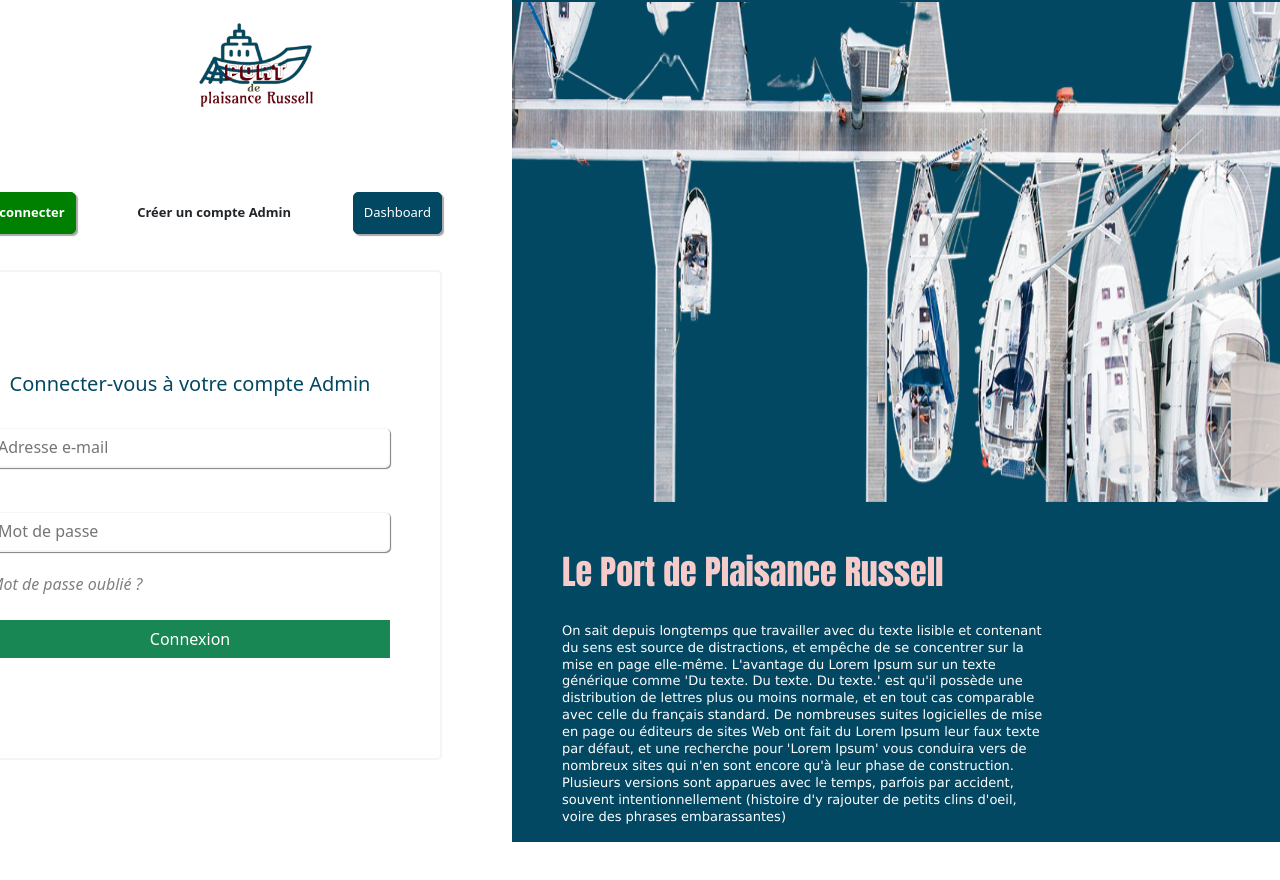
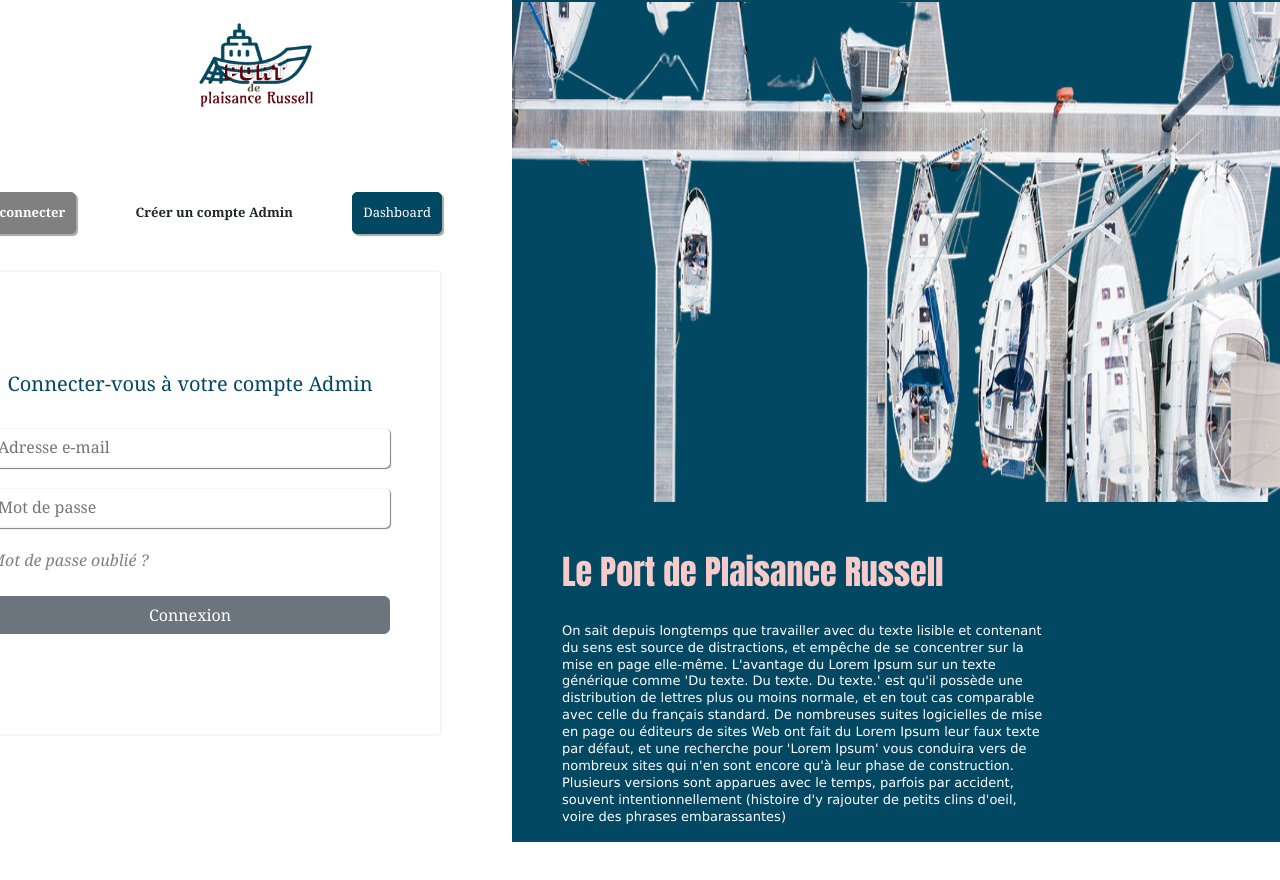
Before and after one commit to clessmatthaus/APIREST-PLAISSANCE-RUSSEL, a React (Create React App) app in the folder front-end/plaissance-russell-api/: page / in a window 1280 px wide. Shown: the top 880 px of the page. Built offline with nearby package versions, Linux system fonts and the light colour scheme.

Commit message:
update project

```diff
--- a/front-end/plaissance-russell-api/package.json
+++ b/front-end/plaissance-russell-api/package.json
@@ -17,6 +17,7 @@
     "react-redux": "^9.1.0",
     "react-router-dom": "^6.22.0",
     "react-scripts": "5.0.1",
+    "react-spinners": "^0.13.8",
     "web-vitals": "^2.1.4"
   },
   "scripts": {
--- a/front-end/plaissance-russell-api/src/App.js
+++ b/front-end/plaissance-russell-api/src/App.js
@@ -10,6 +10,7 @@ import Reset from './components/Log/Reset';
 import Reservations from './pages/Reservations';
 import DashBoardContent from './pages/DashBoardContent';
 import Auth from './pages/Auth';
+
 
 function App() {
   return (
--- a/front-end/plaissance-russell-api/src/components/Log/Index.css
+++ b/front-end/plaissance-russell-api/src/components/Log/Index.css
@@ -133,18 +133,18 @@ p{
 }
 .li-btn1{
    padding:10px;
-   background-color:green;
+   background-color:gray;
    color:white;
-   border:1px solid green;
+   border:1px solid gray;
    border-radius:5px;
    transition: 0.3s;
    box-shadow: 2px 2px 1px rgba(51, 51, 51, 0.418);
 }
 .li-btn2{
    padding:10px;
-   background-color:red;
+   background-color:black;
    color:white;
-   border:1px solid red;
+   border:1px solid black;
    border-radius:5px;
    transition: 0.3s;
    box-shadow: 2px 2px 1px rgba(51, 51, 51, 0.418);
--- a/front-end/plaissance-russell-api/src/components/Log/SignIn.js
+++ b/front-end/plaissance-russell-api/src/components/Log/SignIn.js
@@ -6,70 +6,27 @@ import axios from 'axios';
 import { Link } from 'react-router-dom';
 
 const SignIn = () => {
- const [email, setEmail] = useState('');
-  const [password, setPassword] = useState('');
 
-  const handleLogin = (e) => {
-    e.preventDefault();
-    const emailError = document.querySelector('.email.error');
-    const passwordError = document.querySelector('.password.error');
-
-    axios({
-      method: "post",
-      url: `${process.env.REACT_APP_API_URL}api/user/login`,
-      withCredentials: true,
-      data: {
-        email,
-        password,
-      }
-    }).then((res) => {
-      console.log(res);
-      if (res.data.errors) {
-        emailError.innerHTML = res.data.errors.email;
-        passwordError.innerHTML = res.data.errors.password;
-      }else{
-       window.location = "/";
-      }
-    }).catch((err) => {
-      console.log(err)
-    })
-  };
   return (
-    <div>
-
+  <div>
     <div className='form-i'>
       <h5>Connecter-vous à votre compte Admin</h5>
       <br/>
-      <form action=" " onSubmit={handleLogin} id="sign-in-form">
+      <form action=" " id="sign-in-form">
         <input
-         type='email'
-         name='email'
-         placeholder='Adresse e-mail'
-         required
-         className='inputs-forgot'
-         id="email"
-         onChange={(e) => setEmail(e.target.value)}
-         value={email} />
-         <div className="email error"></div>
+         type='email' name='email' placeholder='Adresse e-mail' required
+         className='inputs-forgot' id="email" />
         <br/>
-        <input
-        type='password'
-        name='password'
-        placeholder='Mot de passe'
-        required
-        className='inputs-forgot'
-        id="password"
-        onChange={(e) => setPassword(e.target.value)}
-        value={password}/>
+        <input type='password'name='password'placeholder='Mot de passe'
+        required className='inputs-forgot'id="password"/>
         <div className='forgot'>
         <Link to="/forgot" className='no-deco1'>Mot de passe oublié ?</Link>
         </div>
-        <div className="password error "></div>
         <br/>
-        <input type='submit' value="Connexion" className='btn btn-success w-100 rounded-0'/>
+        <input type='submit' value="Connexion" className='btn btn-secondary w-100 rounded-2'/>
       </form>
     </div>
-    </div>
+  </div>
   )
 }
 
--- a/front-end/plaissance-russell-api/src/components/Log/SignUp.js
+++ b/front-end/plaissance-russell-api/src/components/Log/SignUp.js
@@ -24,7 +24,7 @@ function SignUp() {
         </div>
         <br/>
         <div className="input-check"><input type="checkbox" className="checkbox1"/> <p>J'accepte les <span className="check-span">conditions générales</span></p></div>
-        <button type='submit' className='btn btn-danger w-100 rounded-0'>Créer mon compte</button>
+        <button type='submit' className='btn btn-dark w-100 rounded-2'>Créer mon compte</button>
       </form>
 
     </div>
--- a/front-end/plaissance-russell-api/src/components/Log/index.js
+++ b/front-end/plaissance-russell-api/src/components/Log/index.js
@@ -3,7 +3,7 @@ import {useState} from 'react'
 import SignIn from './SignIn'
 import SignUp from './SignUp'
 import index from './Index.css';
-import { Link } from 'react-router-dom';
+import { NavLink } from 'react-router-dom';
 
 const Index = () => {
   const [signInModal, setSignInModal] = useState(true);
@@ -29,7 +29,7 @@ const Index = () => {
             <li onClick={handleModal} id="register" className={signUpModal ? "li-btn2" : null}>Créer un compte Admin</li>
             <li>
               <button className='li-btn'>
-                <Link to="/dashboard" className='no-deco'>Dashboard</Link>
+                <NavLink to="/dashboard" className='no-deco'>Dashboard</NavLink>
               </button>
             </li>
           </ul>
--- a/front-end/plaissance-russell-api/src/components/Nav/Header.js
+++ b/front-end/plaissance-russell-api/src/components/Nav/Header.js
@@ -3,13 +3,21 @@ import logo from './ikons.png'
 //import profilIcon from './logout.svg'
 import header from './Header.css'
 import { AiOutlineLogout } from "react-icons/ai";
+import { Link } from 'react-router-dom';
+import { useNavigate } from "react-router-dom"
 
 function Header() {
+
+  const navigate = useNavigate()
+
+  const goToHome = () => {
+    navigate("/")
+  }
   return (
     <div>
        <div className="containers">
         <div className='header-container'>
-          <img src={logo} className="logo" alt=''/>
+         <img src={logo} className="logo" alt='' onClick={goToHome}/>
         </div>
         <div className="user-profil">
         <AiOutlineLogout size={30}/>
--- a/front-end/plaissance-russell-api/src/components/Sidebar/Sidebar.js
+++ b/front-end/plaissance-russell-api/src/components/Sidebar/Sidebar.js
@@ -4,6 +4,7 @@ import { TbMenuDeep } from "react-icons/tb";
 import menu from "../../data/sidebar"
 import SidebarItems from "./SidebarItems"
 import { useState } from 'react';
+import { useNavigate } from "react-router-dom"
 
 
 
@@ -11,7 +12,11 @@ function Sidebar() {
 
   const [isOpen, setIsOpen] = useState(true);
   const toggle = () => setIsOpen(!isOpen);
+  const navigate = useNavigate()
 
+  //const goToHome = () => {
+    //navigate("/")
+  //}
   return (
     <div className='sidebar'style={{width: isOpen ? "345px" : "200px"}}>
         <div className="sidebar-content">
--- a/front-end/plaissance-russell-api/src/pages/Auth.js
+++ b/front-end/plaissance-russell-api/src/pages/Auth.js
@@ -5,16 +5,38 @@ import newspaper from './newspaper.svg'
 import russell from './russell2.png'
 //import Index from '../components/Log/index';
 import Log from '../components/Log';
+import { useState, useEffect } from 'react'
+import GridLoader from "react-spinners/GridLoader";
+
 
 const Auth = () => {
-  return (
-    <div class="main-block">
+
+  const [loading, setLoading] = useState(false)
+  useEffect(()=> {
+    setLoading(true)
+    setTimeout(()=> {
+      setLoading(false)
+    }, 5000)
+  }, [])
+
+  return  (
+    <>
+    {
+    loading ?
+      (<div className='home-page'>
+        <div className='bg-img'>
+            <div className='preload'>
+            <GridLoader color={"#FFFFFF"} loading={loading} size={120}/>
+            </div>
+        </div>
+      </div>)
+      :
+      (<div class="main-block">
       <div className="home-block">
        <div className="home-container">
        <div className='header-container'>
               <img src={logo} className="logo1" alt='' />
         </div>
-
         </div>
           <div className="home">
               <div className='log'>
@@ -31,6 +53,10 @@ const Auth = () => {
             </div>
            </div>
            </div>
-      )}
+           )
+        }
+        </>
+        )
+    }
 
 export default Auth;
--- a/front-end/plaissance-russell-api/src/redux/features/auth/authSlice.js
+++ b/front-end/plaissance-russell-api/src/redux/features/auth/authSlice.js
@@ -1,15 +1,39 @@
 import { createSlice } from '@reduxjs/toolkit'
 
+const name = JSON.parse(localStorage.getItem("name"))
 const initialState = {
-isLoggedIn: false
+isLoggedIn: false,
+name: name ? name : "",
+user: {
+  name: "",
+  email: "",
+  photo: ""
+},
 }
 
 const authSlice = createSlice({
   name: "auth",
   initialState,
-  reducers: {}
+  reducers: {
+    SET_LOGIN(state, action){
+      state.isLoggedIn = action.payload
+    },
+    SET_NAME(state, action){
+      localStorage.setItem("name", JSON.stringify(action.payload))
+      state.name = action.payload
+    },
+    SET_USER(state, action){
+      const profile = action.payload;
+      state.user.name = profile.name;
+      state.user.email = profile.email;
+      state.user.photo = profile.photo
+    }
+  }
 });
 
-export const {} = authSlice.actions
+export const {SET_LOGIN, SET_NAME, SET_USER} = authSlice.actions
+
+export const setIsName = (state) => state.auth.name
+export const setIsUser = (state) => state.auth.user
 
 export default authSlice.reducer
--- a/front-end/plaissance-russell-api/src/styles/auth.css
+++ b/front-end/plaissance-russell-api/src/styles/auth.css
@@ -109,3 +109,48 @@
 .btn-links{
     margin-top: 70px;
 }
+
+/***************************************************/
+
+*{
+    margin: 0;
+    padding: 0;
+    box-sizing: border-box;
+    font-family: Cambria, Cochin, Georgia, Times, 'Times New Roman', serif;
+}
+.home-page{
+    position: absolute;
+    top:0;
+    left:0;
+    width: 100%;
+    min-height: 100vh;
+    background-image:url("./russell2.png");
+    background-repeat:no-repeat;
+    background-size:cover;
+    background-color:#034862;
+    z-index:-1;
+
+}
+.bg-img{
+    width: 100%;
+    min-height: 100vh;
+    position: absolute;
+    background: linear-gradient(635deg, #034862, rgba(0, 0, 0, 0.1), rgba(0, 0, 0, 0),#034862);
+    backdrop-filter: blur(1px);
+    padding:150px;
+    z-index:5;
+    display:flex;
+    justify-content:center;
+    align-items:center;
+}
+.preload{
+    width: 100%;
+    min-height: 100%;
+    position: absolute;
+    background: linear-gradient(135deg, white, rgba(0, 0, 0, 0));
+    z-index:5001;
+    backdrop-filter: blur(20px);
+    display:flex;
+    justify-content:center;
+    align-items:center;
+}
```
Also changed, not shown: front-end/plaissance-russell-api/src/styles/russell2.png (added), 1 other file (tests, documents, lock files or other folders).
